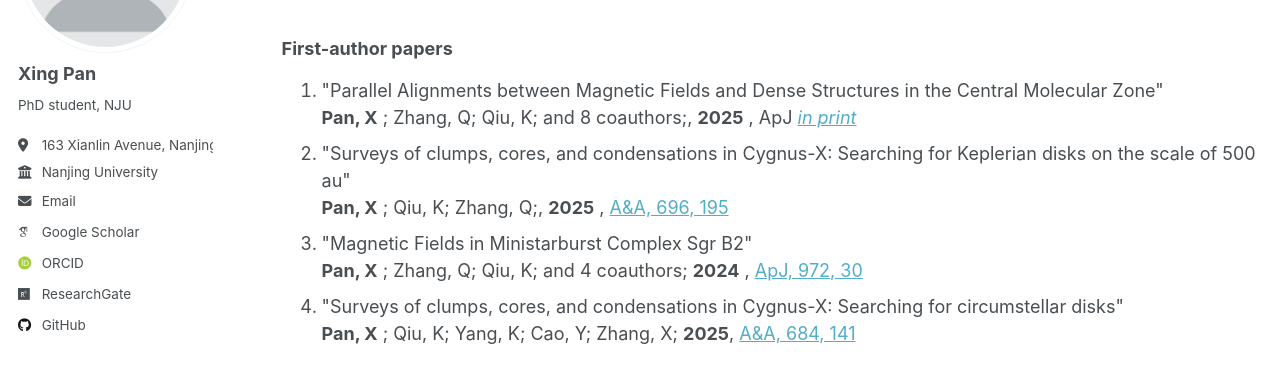
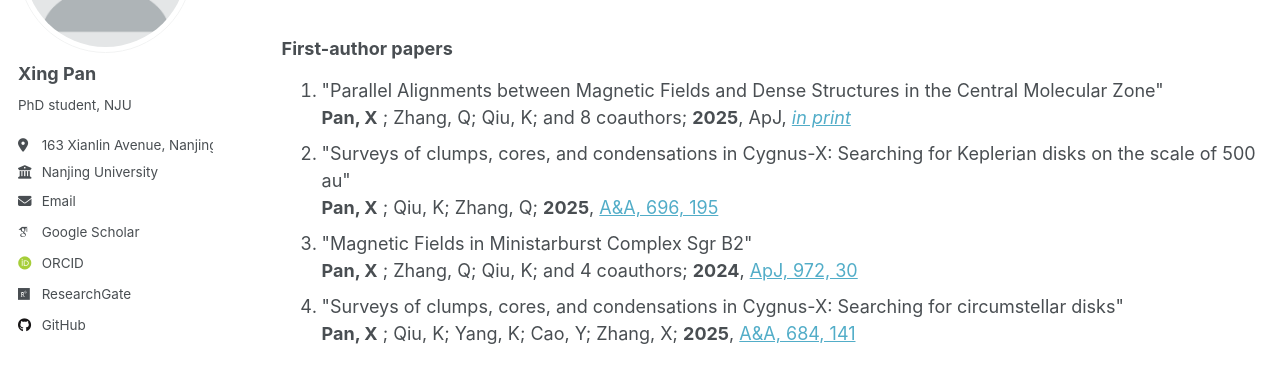
Before and after one commit to xingpan1017/xingpan1017.github.io, a Jekyll site: the page built from _pages/publications.html, in a window 1280 px wide and 976 px high. Shown: the part 221-591 px from the top of the window. Built offline with Jekyll 4.4.1, drawn with Linux system fonts in a browser that asks for light colours; some web fonts are replaced; a script that is not in the unit is left out.

```diff
--- a/_pages/publications.html
+++ b/_pages/publications.html
@@ -16,32 +16,29 @@ author_profile: true
   <li>
   "Parallel Alignments between Magnetic Fields and Dense Structures in the Central Molecular Zone" <br>
    <strong>Pan, X</strong>
-  ; Zhang, Q; Qiu, K; and 8 coauthors;,
-  <strong>2025</strong>
-  , ApJ
+  ; Zhang, Q; Qiu, K; and 8 coauthors;
+  <strong>2025</strong>, ApJ,
   <em><a href="https://ui.adsabs.harvard.edu/abs/2025arXiv250804599P/abstract">in print</a></em>
   </li>
   <li>
   "Surveys of clumps, cores, and condensations in Cygnus-X: Searching for Keplerian disks on the scale of 500 au" <br>
    <strong>Pan, X</strong>
-  ; Qiu, K; Zhang, Q;,
-  <strong>2025</strong>
-  ,
-  <a href="https://ui.adsabs.harvard.edu/abs/2025A%26A...696A.195P/abstract"> A&A, 696, 195</a>
+  ; Qiu, K; Zhang, Q;
+  <strong>2025</strong>,
+  <a href="https://ui.adsabs.harvard.edu/abs/2025A%26A...696A.195P/abstract">A&A, 696, 195</a>
   </li>
   <li>
   "Magnetic Fields in Ministarburst Complex Sgr B2" <br>
    <strong>Pan, X</strong>
   ; Zhang, Q; Qiu, K; and 4 coauthors;
-  <strong>2024</strong>
-  ,
-  <a href="https://ui.adsabs.harvard.edu/abs/2024ApJ...972...30P/abstract"> ApJ, 972, 30 </a>
+  <strong>2024</strong>,
+  <a href="https://ui.adsabs.harvard.edu/abs/2024ApJ...972...30P/abstract">ApJ, 972, 30</a>
   </li>
   <li>
   "Surveys of clumps, cores, and condensations in Cygnus-X: Searching for circumstellar disks" <br>
    <strong>Pan, X</strong>
   ; Qiu, K; Yang, K; Cao, Y; Zhang, X;
   <strong>2025</strong>,
-  <a href="https://ui.adsabs.harvard.edu/abs/2024A%26A...684A.141P/abstract"> A&A, 684, 141 </a>
+  <a href="https://ui.adsabs.harvard.edu/abs/2024A%26A...684A.141P/abstract">A&A, 684, 141 </a>
   </li>
 </ol>
```
